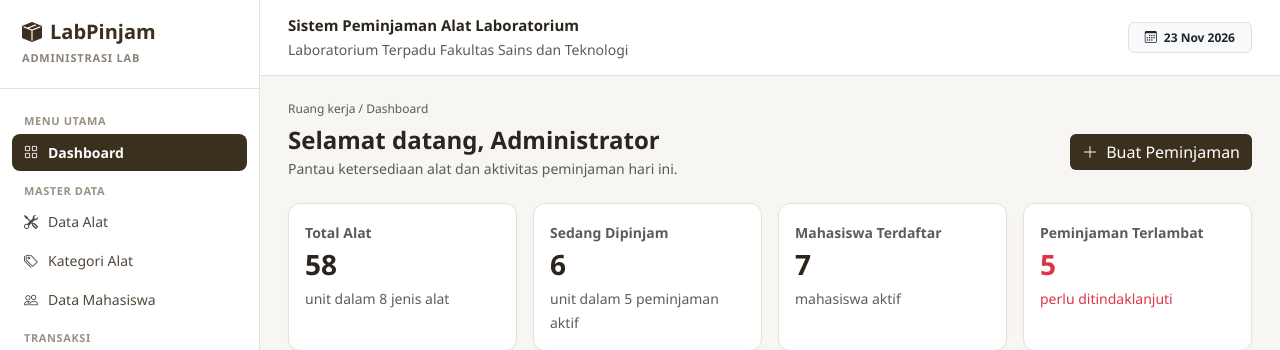
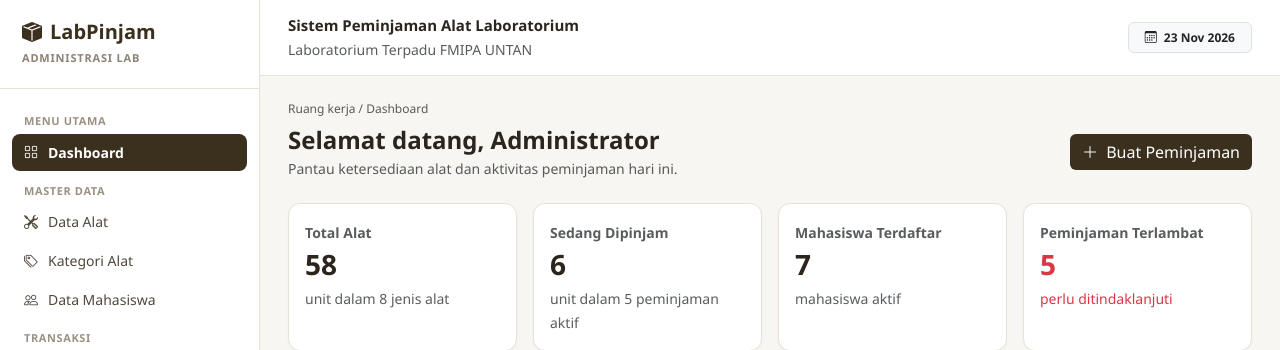
Before and after one commit to AntoCiyber/peminjaman-lab, a PHP site: page /index.php in a window 1280 px wide. Shown: the top 350 px of the page. Run offline with PHP 8.4, Linux system fonts and the light colour scheme; a user stored in the database is signed in; data comes from the database, SQL or seed files in the repository.

Commit message:
ubah teks fakultas jadi FMIPA UNTAN

```diff
--- a/includes/header.php
+++ b/includes/header.php
@@ -182,7 +182,7 @@ $active_menu = $active_menu ?? 'dashboard';
     <header class="topbar d-flex justify-content-between align-items-center">
         <div>
             <div class="fw-bold" style="font-size: 15px;">Sistem Peminjaman Alat Laboratorium</div>
-            <small class="text-muted">Laboratorium Terpadu Fakultas Sains dan Teknologi</small>
+            <small class="text-muted">Laboratorium Terpadu FMIPA UNTAN</small>
         </div>
         <div class="text-end">
             <span class="badge bg-light text-dark border px-3 py-2">
```
